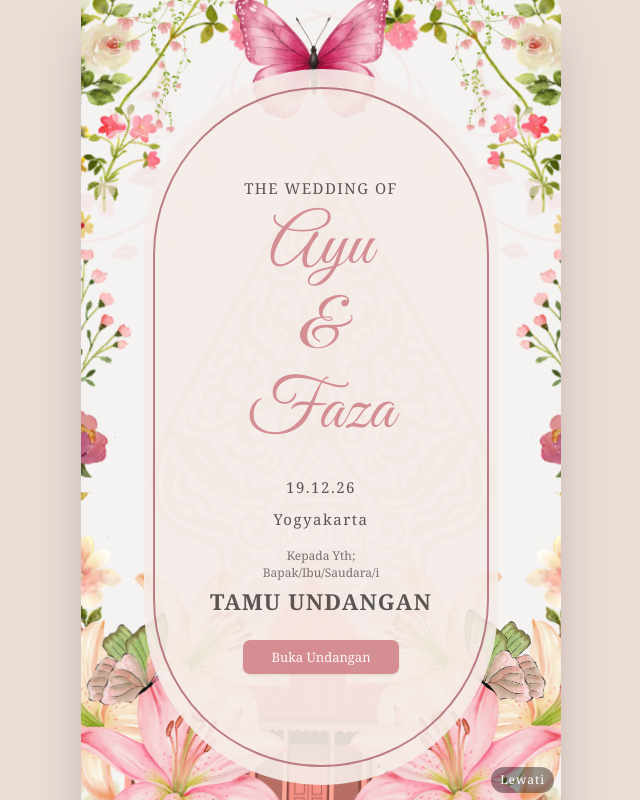
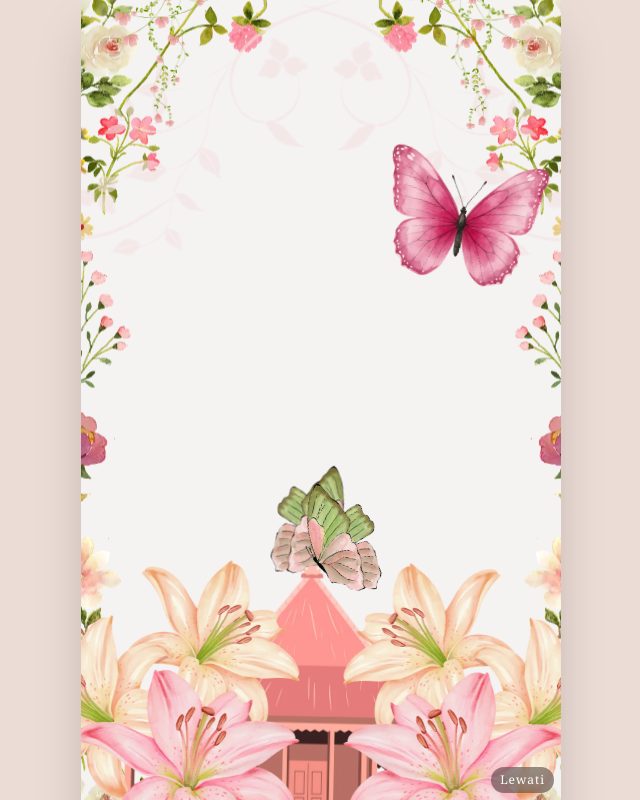
Before and after one commit to gffaza/Webnikah, a Next.js app: page / in a window 1280 px wide. Both pictures are taken after a click on the button "Buka Undangan". Shown: the top 800 px of the page, without its empty margins (319-959 px from the left). Built offline with nearby package versions, Linux system fonts and the light colour scheme.

Commit message:
fix: animation change from cover to section 2

```diff
--- a/app/globals.css
+++ b/app/globals.css
@@ -135,19 +135,44 @@ body {
   }
 }
 
-/* Soft settle on the cover while the opening beat runs (no video overlay). */
-.invite[data-invite-phase="cinematic"] .cover-ui {
-  opacity: 0.72;
-  transition: opacity 0.7s ease;
+/* Cover chrome dissolve — capsule, gunungan, and copy leave only the living backdrop. */
+.invite .cover-ui,
+.invite .cover-chrome,
+.invite #cover .section-panel,
+.invite .cover-gunungan {
+  transition:
+    opacity 1.25s cubic-bezier(0.22, 1, 0.36, 1),
+    transform 1.25s cubic-bezier(0.22, 1, 0.36, 1),
+    filter 1.25s cubic-bezier(0.22, 1, 0.36, 1);
+  will-change: opacity, transform;
+}
+
+.invite[data-invite-phase="cinematic"] .cover-ui,
+.invite[data-invite-phase="opened"] #cover .cover-ui {
+  opacity: 0;
+  transform: translateY(-12px) scale(0.985);
+  filter: blur(2px);
+  pointer-events: none;
+}
+
+.invite[data-invite-phase="cinematic"] .cover-chrome,
+.invite[data-invite-phase="opened"] #cover .cover-chrome,
+.invite[data-invite-phase="cinematic"] #cover .section-panel,
+.invite[data-invite-phase="opened"] #cover .section-panel {
+  opacity: 0;
+  transform: scale(1.03);
+  pointer-events: none;
+}
+
+/* Gunungan only during the opening beat — later floral slides keep it. */
+.invite[data-invite-phase="cinematic"] .cover-gunungan {
+  opacity: 0;
+  transform: scale(1.04);
   pointer-events: none;
 }
 
 .invite[data-invite-phase="loading"] {
   min-height: 100svh;
-}
-
-.invite .cover-ui {
-  transition: opacity 0.5s ease;
 }
 
 /* SVG <g.float-layer> needs fill-box so % translates stay local to each ornament. */
@@ -206,6 +231,55 @@ body {
   }
 }
 
+/* Slow, closed wander paths — three butterflies during the opening beat. */
+@keyframes float-butterfly-cinematic-a {
+  0%,
+  100% {
+    transform: translate(0, 0) rotate(0deg) scale(1);
+  }
+  25% {
+    transform: translate(16%, 18%) rotate(10deg) scale(1.03);
+  }
+  50% {
+    transform: translate(-10%, 32%) rotate(-8deg) scale(1.01);
+  }
+  75% {
+    transform: translate(20%, 10%) rotate(6deg) scale(1.04);
+  }
+}
+
+@keyframes float-butterfly-cinematic-b {
+  0%,
+  100% {
+    transform: translate(0, 0) rotate(0deg) scale(1);
+  }
+  20% {
+    transform: translate(28%, -22%) rotate(-12deg) scale(1.05);
+  }
+  45% {
+    transform: translate(42%, -48%) rotate(8deg) scale(1.02);
+  }
+  70% {
+    transform: translate(12%, -30%) rotate(-6deg) scale(1.04);
+  }
+}
+
+@keyframes float-butterfly-cinematic-c {
+  0%,
+  100% {
+    transform: translate(0, 0) rotate(0deg) scale(1);
+  }
+  22% {
+    transform: translate(-26%, -20%) rotate(12deg) scale(1.05);
+  }
+  48% {
+    transform: translate(-40%, -46%) rotate(-9deg) scale(1.02);
+  }
+  72% {
+    transform: translate(-14%, -28%) rotate(7deg) scale(1.04);
+  }
+}
+
 /* Full-bleed frame / peach capsule — gentle but readable drift. */
 @keyframes float-sway-soft {
   0%,
@@ -218,27 +292,33 @@ body {
 }
 
 @media (prefers-reduced-motion: no-preference) {
-  /* Stronger drift during the opening beat */
+  /* Soft floral drift during the opening beat */
   .invite[data-invite-phase="cinematic"] .float-layer--a {
-    animation: float-sway-a 3.6s ease-in-out infinite;
+    animation: float-sway-a 7s ease-in-out infinite;
   }
   .invite[data-invite-phase="cinematic"] .float-layer--b {
-    animation: float-sway-b 4s ease-in-out infinite;
+    animation: float-sway-b 8s ease-in-out infinite;
   }
   .invite[data-invite-phase="cinematic"] .float-layer--c {
-    animation: float-sway-c 3.2s ease-in-out infinite;
+    animation: float-sway-c 6.5s ease-in-out infinite;
   }
   .invite[data-invite-phase="cinematic"] .float-layer--d {
-    animation: float-sway-d 4.4s ease-in-out infinite;
+    animation: float-sway-d 7.5s ease-in-out infinite;
   }
   .invite[data-invite-phase="cinematic"] .float-layer--butterfly {
-    animation: float-butterfly 3.6s ease-in-out infinite;
+    animation: float-butterfly-cinematic-a 11s ease-in-out infinite;
+  }
+  .invite[data-invite-phase="cinematic"] .float-layer--butterfly-b {
+    animation: float-butterfly-cinematic-b 13s ease-in-out infinite;
+  }
+  .invite[data-invite-phase="cinematic"] .float-layer--butterfly-c {
+    animation: float-butterfly-cinematic-c 12s ease-in-out infinite;
   }
   .invite[data-invite-phase="cinematic"] .float-layer--soft {
-    animation: float-sway-soft 5s ease-in-out infinite;
+    animation: float-sway-soft 9s ease-in-out infinite;
   }
 
-  /* Ambient motion after open — faster + wider than before so it reads clearly */
+  /* Ambient motion after open */
   .invite[data-invite-phase="opened"] .float-layer--a {
     animation: float-sway-a 7s ease-in-out infinite;
   }
@@ -252,7 +332,15 @@ body {
     animation: float-sway-d 7s ease-in-out infinite;
   }
   .invite[data-invite-phase="opened"] .float-layer--butterfly {
-    animation: float-butterfly 8s ease-in-out infinite;
+    animation: float-butterfly 9s ease-in-out infinite;
+  }
+  .invite[data-invite-phase="opened"] .float-layer--butterfly-b {
+    animation: float-butterfly 10s ease-in-out infinite;
+    animation-delay: -3s;
+  }
+  .invite[data-invite-phase="opened"] .float-layer--butterfly-c {
+    animation: float-butterfly 11s ease-in-out infinite;
+    animation-delay: -6s;
   }
   .invite[data-invite-phase="opened"] .float-layer--soft {
     animation: float-sway-soft 8s ease-in-out infinite;
--- a/components/backdrop.tsx
+++ b/components/backdrop.tsx
@@ -98,17 +98,31 @@ function Layer({
   );
 }
 
-type FloatVariant = "a" | "b" | "c" | "d" | "butterfly" | "soft";
+type FloatVariant =
+  | "a"
+  | "b"
+  | "c"
+  | "d"
+  | "butterfly"
+  | "butterfly-b"
+  | "butterfly-c"
+  | "soft";
 
 function Float({
   variant,
+  className = "",
   children,
 }: {
   variant: FloatVariant;
+  className?: string;
   children: ReactNode;
 }) {
   return (
-    <div className={`float-layer float-layer--${variant} absolute inset-0`}>{children}</div>
+    <div
+      className={`float-layer float-layer--${variant} absolute inset-0 ${className}`.trim()}
+    >
+      {children}
+    </div>
   );
 }
 
@@ -199,7 +213,7 @@ export function FloralBackdrop({
         />
       </Float>
 
-      <Float variant="c">
+      <Float variant="c" className="cover-gunungan">
         <Layer
           src={img.gunungan}
           width={720}
@@ -242,7 +256,7 @@ export function FloralBackdrop({
         />
       </Float>
 
-      <Float variant="c">
+      <Float variant="butterfly-b">
         <Layer
           src={img.sideButterfly}
           width={420}
@@ -252,7 +266,7 @@ export function FloralBackdrop({
           className="bottom-[17%] left-[1%] w-[17%]"
         />
       </Float>
-      <Float variant="d">
+      <Float variant="butterfly-c">
         <Layer
           src={img.sideButterfly}
           width={420}
--- a/components/client/invitation-gate.tsx
+++ b/components/client/invitation-gate.tsx
@@ -136,9 +136,13 @@ export function InvitationGate({
   const finishCinematic = useCallback(() => {
     writeOpened();
     setPhase("opened");
-    requestAnimationFrame(() => {
-      document.getElementById(scrollTo)?.scrollIntoView({ behavior: "smooth" });
-    });
+    // Let the cover fade settle, then ease into the next slide.
+    window.setTimeout(() => {
+      document.getElementById(scrollTo)?.scrollIntoView({
+        behavior: "smooth",
+        block: "start",
+      });
+    }, 120);
   }, [scrollTo]);
 
   const toggleMusic = useCallback(() => {
--- a/components/client/opening-cinematic.tsx
+++ b/components/client/opening-cinematic.tsx
@@ -2,8 +2,10 @@
 
 import { useEffect, useEffectEvent, useRef, useState } from "react";
 
-/** How long the living-backdrop beat holds before scrolling to the next slide. */
-const BEAT_MS = 2800;
+/** Brief living-backdrop beat — butterflies keep looping; we don't wait for a full cycle. */
+const BEAT_MS = 4200;
+/** Soft handoff into the next slide (matches cover fade / skip control). */
+const EXIT_MS = 700;
 
 /**
  * Opening beat after "Buka Undangan" — background assets drift, then we unlock + scroll.
@@ -32,13 +34,13 @@ export function OpeningCinematic({ onComplete }: { onComplete: () => void }) {
 
   useEffect(() => {
     if (!exiting) return;
-    const id = window.setTimeout(onComplete, 450);
+    const id = window.setTimeout(onComplete, EXIT_MS);
     return () => window.clearTimeout(id);
   }, [exiting, onComplete]);
 
   return (
     <div
-      className={`pointer-events-none fixed top-0 left-1/2 z-40 h-svh w-full max-w-[480px] -translate-x-1/2 transition-opacity duration-500 ${
+      className={`pointer-events-none fixed top-0 left-1/2 z-40 h-svh w-full max-w-[480px] -translate-x-1/2 transition-opacity duration-700 ease-out ${
         exiting ? "opacity-0" : "opacity-100"
       }`}
       aria-hidden
--- a/components/section.tsx
+++ b/components/section.tsx
@@ -43,7 +43,10 @@ export function Section({
     >
       <SectionBackdrop type={background} eager={preload} />
       {panel !== "none" && (
-        <div aria-hidden className={`absolute -z-10 ${panelClass[panel]}`} />
+        <div
+          aria-hidden
+          className={`section-panel absolute -z-10 ${panelClass[panel]}`}
+        />
       )}
       <div className={`relative z-[1] flex flex-1 flex-col items-center text-center ${className}`}>
         {children}
--- a/components/sections/cover.tsx
+++ b/components/sections/cover.tsx
@@ -9,7 +9,7 @@ export function Cover() {
     <Section id="cover" panel="arch" preload className="pt-401">
       <div
         aria-hidden
-        className="absolute inset-x-162 top-196 bottom-195 z-0 rounded-full border-[length:calc(var(--spacing)*5)] border-rose-deep/70"
+        className="cover-chrome absolute inset-x-162 top-196 bottom-195 z-0 rounded-full border-[length:calc(var(--spacing)*5)] border-rose-deep/70"
       />
 
       <div className="cover-ui relative z-[3] flex flex-1 flex-col items-center">
```
